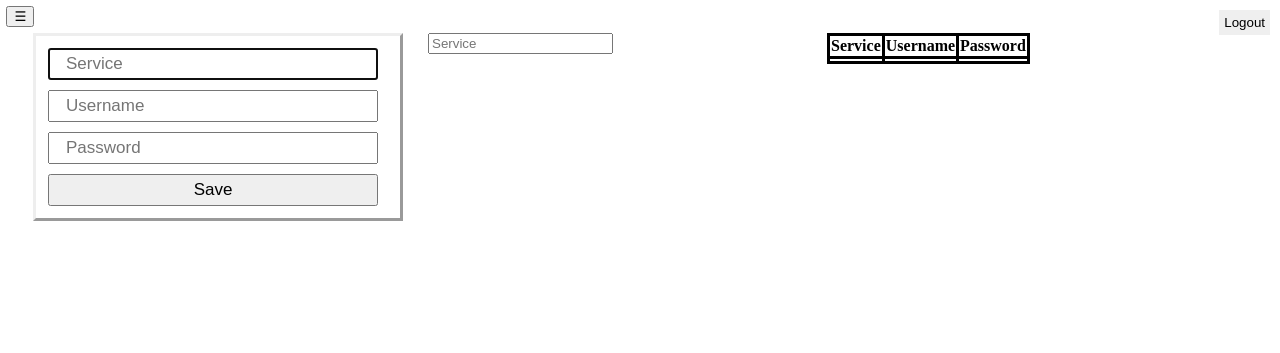
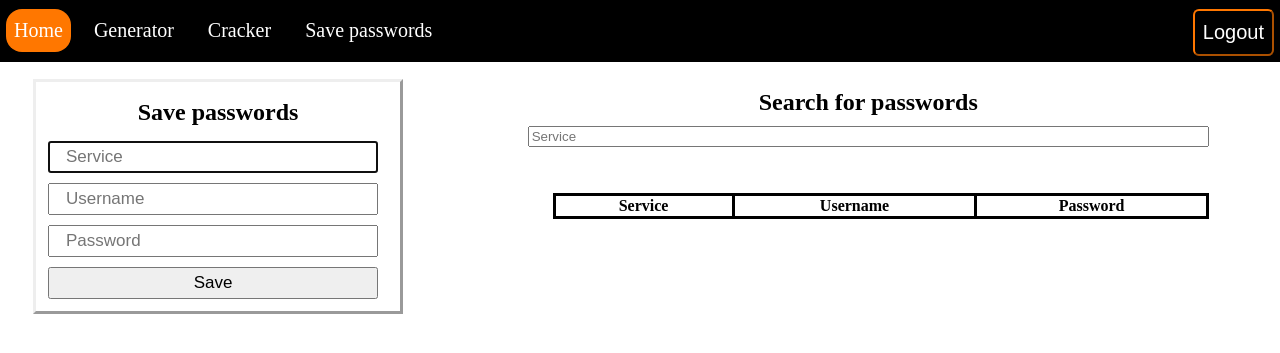
Before and after one commit to paavoto7/SaGeCrack, a Flask app: template templates/save.html in a window 1280 px wide. Shown: the top 353 px of the page. Run offline with Flask 2, Linux system fonts and the light colour scheme; the template is opened without the code that fills it, so the values that code supplies are empty; the visitor is signed in with stand-in values (Sample User, id 1).

Commit message:
A lot of UI changes

```diff
--- a/database.py
+++ b/database.py
@@ -12,6 +12,7 @@ def login(name, passw):
             return False
         else:
             return result["id"]
+
 
 def register(name, passw):
     with engine.connect() as conn:
@@ -33,6 +34,7 @@ def save(id, name, service, passw):
         except:
             return False
 
+
 def get_saved(service, id):
     with engine.connect() as conn:
 
--- a/functions.py
+++ b/functions.py
@@ -4,6 +4,8 @@ from itertools import product
 from functools import wraps
 from flask import redirect, session
 
+
+# Get the type for the password generator
 def typpe(type):
     tyyppi = []
     if type == 0:
@@ -28,7 +30,6 @@ def cracker(passw, type):
     # Convert password into tuple
     pWord = tuple(passw)
 
-
     # Start a counter to measure the time to crack the password
     start = perf_counter()
 
@@ -49,7 +50,7 @@ def cracker(passw, type):
     # If no match is found i.e. wrong type
     return "Error", 405
 
-
+# This function can be found on https://flask.palletsprojects.com/en/2.1.x/patterns/viewdecorators/
 def login_required(f):
     @wraps(f)
     def decorated_function(*args, **kwargs):
--- a/pages.py
+++ b/pages.py
@@ -1,5 +1,5 @@
 
-from flask import Flask, redirect, render_template, request, jsonify, session
+from flask import redirect, render_template, request, jsonify, session
 from flask import Blueprint
 
 bp = Blueprint("pages", __name__)
--- a/requirements.txt
+++ b/requirements.txt
@@ -1,3 +1,4 @@
 flask
 flask_session
 sqlalchemy
+sqlite3
--- a/static/nav.js
+++ b/static/nav.js
@@ -1,17 +1,9 @@
-
-/*Define a function for closing the side Navbar*/
-function CloseNav() {
-    document.getElementById("Nav").style.width = "0px";
-}
-/*Look for the screen size*/
-var x = window.matchMedia("(max-width: 700px)")
-
-/*Define a function for opening the side Navbar depending on the screen size*/
-function OpenNav() {
-    if (x.matches) {
-    document.getElementById("Nav").style.width = "150px";
+function NavFunc() {
+    var x = document.getElementById("Nav");
+    if (x.className === "Nav") {
+        x.className += " mobile";
     }
     else {
-    document.getElementById("Nav").style.width = "250px";
+        x.className = "Nav";
     }
 }
--- a/static/search.js
+++ b/static/search.js
@@ -7,20 +7,26 @@ $(function() {
             q: $("#search").val(),
         },  function(data) {
             let html = '';
-            // Loop through the receiver JSON data
+            // Loop through the received JSON data
             for (let i in data) {
                 let serv = data[i].service;
+                let user = data[i].username;
+                let passw = data[i].password;
                 // Make the data formatted as a list item
-                html += '<li class="item">' + serv + "</li>";
+                html += "<tr class='tbcol'>";
+                html += "<td>" + serv + "</td>";
+                html += "<td>" + user + "</td>";
+                html += "<td>" + passw + "</td>";
+                html += "<tr>";
             }
-            $("ul").html(html);
+            $("tbody").html(html);
         });
     });
 });
 
 
 // Fetch additional data
-$(function() {
+/*$(function() {
     $(".list").click(function() {
         var serv = $(this).find(".item").html();
         $.getJSON("/info", {
@@ -50,3 +56,4 @@ $(function() {
         });
     });
 });
+*/
--- a/static/styles.css
+++ b/static/styles.css
@@ -56,74 +110,108 @@
     float: left;
     font-size: 40px;
     font-weight: bold;
+    display: none;
 }
 
-.openbtn {
+#openbtn {
     position: absolute;
     float: left;
-    margin-right: 1vw;
-    top: .5vw;
-    left: .5vw;
+    display: none;
+    text-align: right;
 }
 
 .Nav {
-    position: fixed;
-    top: 0;
-    left: 0;
+    margin: -8px;
     z-index: 1;
+    display: block;
+    overflow: hidden;
+    background-color: black;
+}
+
+.Nav a,
+.Nav button {
     float: left;
     display: block;
-    height: 100%;
-    transition: 0.5s;
-    width: 0px;
-    overflow-x: hidden;
-    background-color: dimgrey;
+    color: white;
+    padding: 16px 14px;
+    margin: 3px;
+    font-size: 20px;
+    text-decoration: none;
 }
 
-.Nav a {
-    padding-top: 1vw;
-    display: block;
-    color: white;
-    padding-left: 1vw;
-    font-size: 30px;
+#home {
+    background-color: rgb(255, 119, 0);
+    padding: 10px 8px;
+    margin: 6px;
+    margin-top: 9px;
+    border-radius: 16px;
 }
 
-.Nav a:hover {
-    font-weight: bolder;
-    color: white;
-    font-size: 35px;
+.Nav a:hover,
+.Nav button:hover {
+    background-color: rgb(30, 30, 30);
+    color: lightgray;
+}
+
+#logout {
+    float: right;
+    border-radius: 6px;
+    border-color: rgb(255, 119, 0);
+    text-align: center;
+    padding: 10px 8px;
+    margin: 6px;
+    margin-top: 9px;
+    cursor: pointer;
+    background-color: transparent;
 }
 
 @media only screen and (max-width: 700px) {
-    .Nav a {font-size: 18px;}
+    .Nav a, .Nav button {display: none;}
+    .Nav {height: 5vh;}
+    #openbtn {display: block;
+    position: absolute;
+    right: 10px;
+    top: 10px;}
 }
 
-#but {
+@media only screen and (max-width: 700px) {
+    .Nav a {font-size: 14px;}
+    .mobile {height: auto; position: absolute; width: 101vw;
+    top: 0;}
+    .mobile a,
+    #closebtn,
+    .mobile #logout {display: block; float: none; text-align: left;}
+}
+
+#but,
+#cop {
     width: 100px;
-    background-color: #4CAF50;
+    background-color: rgb(255, 119, 0);
     color: white;
     padding: 14px 20px;
     border: none;
     border-radius: 4px;
     cursor: pointer;
-    float: right;
-    margin-left: -100px;
-    margin-right: 50px;
+    margin-inline: 5px;;
+}
+
+#but:hover, #cop:hover {
+    background-color: rgb(220, 106, 6);
 }
 
 .gen {
     padding: 12px 20px;
-    margin: 8px 0;
+    margin: 3px 0;
     display: inline-block;
-    border: 1px solid #ccc;
-    border-radius: 4px;
     box-sizing: border-box;
+}
+
+.gen input {
+    width: fit-content;
 }
 
 #lay {
     text-align: center;
-    background-color: gray;
-    height: 90vh;
     width: 70%;
     margin: auto;
     margin-top: 2.5vh;
@@ -152,25 +245,10 @@
     }
 }
 
-#logout {
-    position: absolute;
-    float: right;
-    border: 1px gray;
-    text-align: center;
-    padding: 5px 5px;
-    right: 10px;
-    top: 10px;
-    cursor: pointer;
-}
-
-#logout:hover {
-    background-color: lightgrey;
-}
-
 .logreg {
     width: 40%;
     position: absolute;
-    top: 5%;
+    top: 17%;
     left: 15%;
     right: 45%;
     border: none;
@@ -244,10 +322,21 @@
     height: 22px;
 }
 
+.savehead {
+    text-align: center;
+    padding: 10px 0px;
+    font-size: 24px;
+    font-weight: bold;
+}
+
 #srchdb {
+    display: flex;
+    flex-direction: column;
     float: left;
     margin-top: 25px;
     margin-left: 25px;
+    width: calc(80% - 330px);
+    margin-right: 5%;
 }
 
 #showsearch {
@@ -259,24 +348,36 @@
 #showsearch,
 .tbcol td,
 .tbcol th {
+    border-collapse:collapse;
     border-style: solid;
-    border-collapse:collapse;
+    border-color: black;
 }
 
  #shows{
     display: inline-block;
 }
 
-#lay h1,
-#lay h4 {
-    margin: 0px;
+#saveflex {
+    display: flex;
+}
+
+@media only screen and (max-width: 700px) {
+    #saveflex {flex-direction: column;}
+    #srchdb {width: 330px;}
+}
+
+.head {
+    margin: 4px 0px;
+    color: black;
+    font-weight: bold;
+    font-family: georgia, sans-serif;
 }
 
 #registerMod {
     position: fixed;
-    left: 20%;
-    right: 20%;
-    width: 60%;
+    left: 15%;
+    right: 45%;
+    width: 40%;
     background-color: white;
     top: 10%;
 }
--- a/templates/layout.html
+++ b/templates/layout.html
@@ -9,10 +9,11 @@
         {% block script %}{% endblock %}
     </head>
     <body>
+        <div>
             <nav class="Nav" id="Nav">
-            <span class="closebtn" onclick="CloseNav()">&times;</span>
+                <span id="closebtn" onclick="NavFunc()">&times;</span>
                 {% if session["user_id"] %}
-            <a href="/">Home</a>
+                <a href="/" id="home">Home</a>
                 <a href="/generator">Generator</a>
                 <a href="/cracker">Cracker</a>
                 <a href="/save">Save passwords</a>
@@ -21,14 +22,15 @@
                 <a href="/login">Login</a>
                 <a href="/register">Register</a>
                 {% endif %}
-        </nav>
                 {% if session["user_id"] %}
                 <form action="/logout" method="post">
                     <button type="submit" id="logout">Logout</button>
                 </form>
                 {% endif %}
-        <button onclick="OpenNav()" class="openbtn">&#9776;</button>
+            </nav>
+            <button onclick="NavFunc()" id="openbtn">&#9776;</button>
             {% block body %}{% endblock %}
+        </div>
         <script src="/static/nav.js"></script>
     </body>
 </html>
--- a/templates/register.html
+++ b/templates/register.html
@@ -1,7 +1,10 @@
 {% extends "layout.html" %}
 
 {% block body %}
-<div class="logreg">
+{% for message in get_flashed_messages() %}
+        <h1 style="color: red;">{{ message }}</h1>
+    {% endfor %}
+    <div class="logreg">
         <form action="/register" method="post">
             <input name="newname" type="text" autocomplete="off" required placeholder="Username">
             <input name="newpass" type="password" autocomplete="off" required placeholder="Password">
--- a/templates/save.html
+++ b/templates/save.html
@@ -12,7 +12,9 @@
 
 
 {% block body %}
+    <div id="saveflex">
         <div id="save">
+            <header class="savehead">Save passwords</header>
             <input name="service" type="text" autocomplete="off" autofocus placeholder="Service">
             <input name="name" type="text" autocomplete="off" placeholder="Username">
             {% if transfer is defined %}
@@ -23,11 +25,9 @@
             <button id="savebut" type="submit" style="line-height:0px;">Save</button>
         </div>
         <div id="srchdb">
+            <header class="savehead">Search for passwords</header>
             <input id="search" type="text" placeholder="Service">
             <input id="additional" type="text" placeholder="Username" style="visibility: hidden;">
-        <ul class="list"></ul>
-    </div>
-    <div id="shows">
             <table id="showsearch">
                 <thead>
                     <tr class="tbcol">
@@ -37,13 +37,9 @@
                     </tr>
                 </thead>
                 <tbody>
-                <tr class="tbcol">
-                    <td id="service"></td>
-                    <td id="username"></td>
-                    <td id="srcpassword"></td>
-                </tr>
                 </tbody>
             </table>
         </div>
         <p id="sucs"></p>
+    </div>
 {% endblock %}
```
Also changed, not shown: other parts of static/styles.css (+82 -22 lines), auth.py (+12 -4 lines), templates/cracker.html (+14 -1 lines), templates/generator.html (+16 -9 lines), templates/index.html (+15 -6 lines), templates/login.html (+7 -2 lines), README.md. Lines whose indentation alone changed are shown as unchanged.
